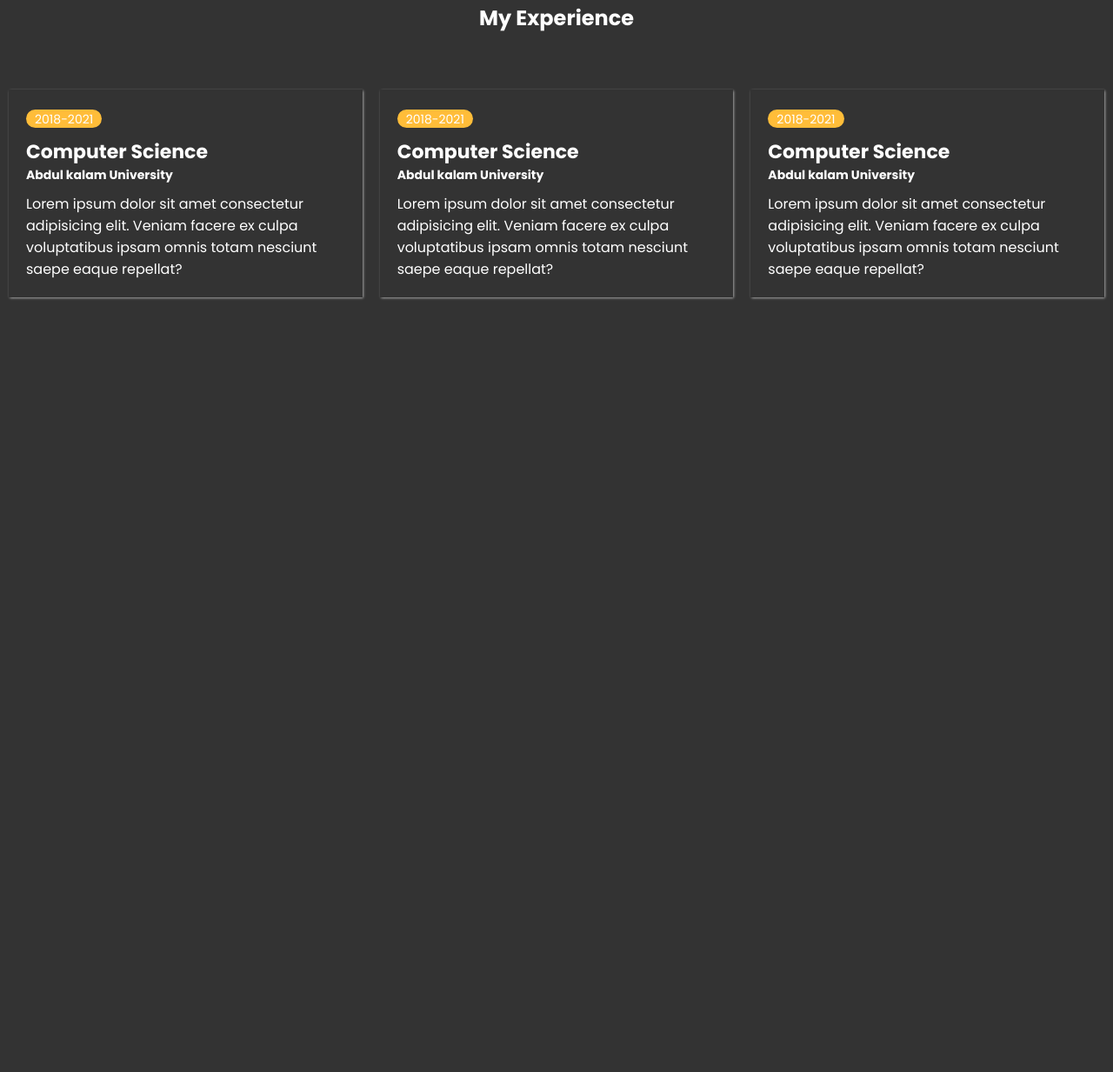
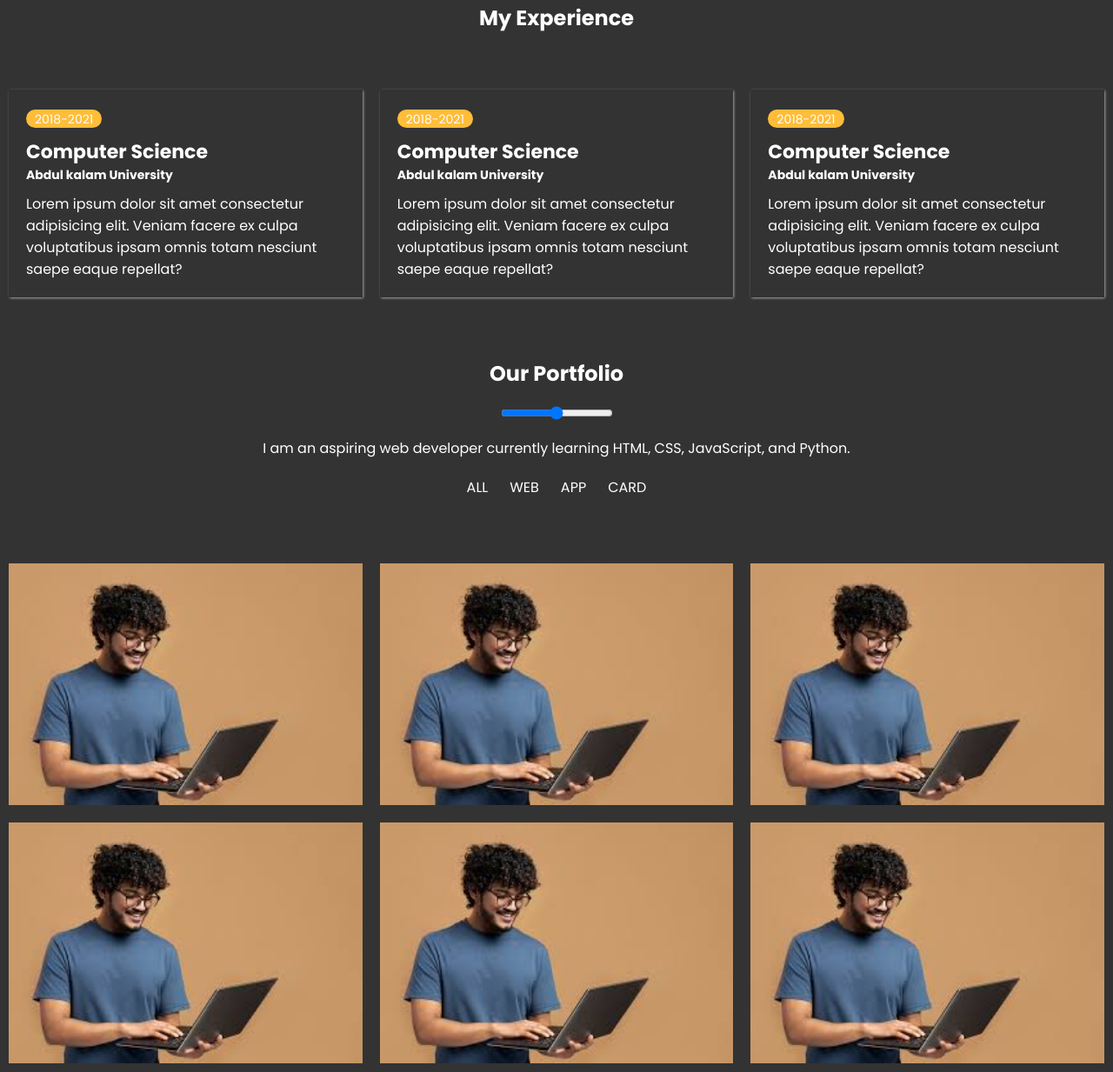
Before and after one commit to arshpull/ARSHAD-PORTFOLIO, a plain HTML site: page index.html in a window 1280 px wide. Shown: the part 2863-4096 px from the top of the page at 87% size. Before the commit the page ends 3215 px from the top, so only its background shows below. Drawn offline with Linux system fonts and the light colour scheme.

Commit message:
done portfolio section

```diff
--- a/index.html
+++ b/index.html
@@ -98,38 +98,45 @@
             <div class="top-services">
                 <h2>Our Services</h2>
                 <input type="range">
-                <p>I offer beginner-friendly web development services, including creating responsive websites, landing pages, and personal portfolios using HTML, CSS, and JavaScript.</p>
+                <p>I offer beginner-friendly web development services, including creating responsive websites, landing
+                    pages, and personal portfolios using HTML, CSS, and JavaScript.</p>
             </div>
             <div class="bottom-services">
                 <div class="box box1">
                     <div class="img-services"><i class="fa-brands fa-instagram"></i></div>
                     <h2>Web Design</h2>
-                    <p>Responsive Websites – Building simple, mobile-friendly websites using HTML, CSS, and JavaScript.</p>
+                    <p>Responsive Websites – Building simple, mobile-friendly websites using HTML, CSS, and JavaScript.
+                    </p>
                 </div>
                 <div class="box box2">
                     <div class="img-services"><i class="fa-brands fa-instagram"></i></div>
                     <h2>Web Design</h2>
-                    <p>Responsive Websites – Building simple, mobile-friendly websites using HTML, CSS, and JavaScript.</p>
+                    <p>Responsive Websites – Building simple, mobile-friendly websites using HTML, CSS, and JavaScript.
+                    </p>
                 </div>
                 <div class="box box3">
                     <div class="img-services"><i class="fa-brands fa-instagram"></i></div>
                     <h2>Web Design</h2>
-                    <p>Responsive Websites – Building simple, mobile-friendly websites using HTML, CSS, and JavaScript.</p>
+                    <p>Responsive Websites – Building simple, mobile-friendly websites using HTML, CSS, and JavaScript.
+                    </p>
                 </div>
                 <div class="box box4">
                     <div class="img-services"><i class="fa-brands fa-instagram"></i></div>
                     <h2>Web Design</h2>
-                    <p>Responsive Websites – Building simple, mobile-friendly websites using HTML, CSS, and JavaScript.</p>
+                    <p>Responsive Websites – Building simple, mobile-friendly websites using HTML, CSS, and JavaScript.
+                    </p>
                 </div>
                 <div class="box box5">
                     <div class="img-services"><i class="fa-brands fa-instagram"></i></div>
                     <h2>Web Design</h2>
-                    <p>Responsive Websites – Building simple, mobile-friendly websites using HTML, CSS, and JavaScript.</p>
+                    <p>Responsive Websites – Building simple, mobile-friendly websites using HTML, CSS, and JavaScript.
+                    </p>
                 </div>
                 <div class="box box16">
                     <div class="img-services"><i class="fa-brands fa-instagram"></i></div>
                     <h2>Web Design</h2>
-                    <p>Responsive Websites – Building simple, mobile-friendly websites using HTML, CSS, and JavaScript.</p>
+                    <p>Responsive Websites – Building simple, mobile-friendly websites using HTML, CSS, and JavaScript.
+                    </p>
                 </div>
             </div>
         </section>
@@ -145,19 +152,22 @@
                     <span>2018-2021</span>
                     <h2>Computer Science</h2>
                     <h4>Abdul kalam University</h4>
-                    <p>Lorem ipsum dolor sit amet consectetur adipisicing elit. Veniam facere ex culpa voluptatibus ipsam omnis totam nesciunt saepe eaque repellat?</p>
+                    <p>Lorem ipsum dolor sit amet consectetur adipisicing elit. Veniam facere ex culpa voluptatibus
+                        ipsam omnis totam nesciunt saepe eaque repellat?</p>
                 </div>
-                 <div class="box box3">
+                <div class="box box3">
                     <span>2018-2021</span>
                     <h2>Computer Science</h2>
                     <h4>Abdul kalam University</h4>
-                    <p>Lorem ipsum dolor sit amet consectetur adipisicing elit. Veniam facere ex culpa voluptatibus ipsam omnis totam nesciunt saepe eaque repellat?</p>
+                    <p>Lorem ipsum dolor sit amet consectetur adipisicing elit. Veniam facere ex culpa voluptatibus
+                        ipsam omnis totam nesciunt saepe eaque repellat?</p>
                 </div>
-                 <div class="box box4">
+                <div class="box box4">
                     <span>2018-2021</span>
                     <h2>Computer Science</h2>
                     <h4>Abdul kalam University</h4>
-                    <p>Lorem ipsum dolor sit amet consectetur adipisicing elit. Veniam facere ex culpa voluptatibus ipsam omnis totam nesciunt saepe eaque repellat?</p>
+                    <p>Lorem ipsum dolor sit amet consectetur adipisicing elit. Veniam facere ex culpa voluptatibus
+                        ipsam omnis totam nesciunt saepe eaque repellat?</p>
                 </div>
 
 
@@ -168,21 +178,59 @@
                     <span>2018-2021</span>
                     <h2>Computer Science</h2>
                     <h4>Abdul kalam University</h4>
-                    <p>Lorem ipsum dolor sit amet consectetur adipisicing elit. Veniam facere ex culpa voluptatibus ipsam omnis totam nesciunt saepe eaque repellat?</p>
+                    <p>Lorem ipsum dolor sit amet consectetur adipisicing elit. Veniam facere ex culpa voluptatibus
+                        ipsam omnis totam nesciunt saepe eaque repellat?</p>
                 </div>
-                 <div class="box box3">
+                <div class="box box3">
                     <span>2018-2021</span>
                     <h2>Computer Science</h2>
                     <h4>Abdul kalam University</h4>
-                    <p>Lorem ipsum dolor sit amet consectetur adipisicing elit. Veniam facere ex culpa voluptatibus ipsam omnis totam nesciunt saepe eaque repellat?</p>
+                    <p>Lorem ipsum dolor sit amet consectetur adipisicing elit. Veniam facere ex culpa voluptatibus
+                        ipsam omnis totam nesciunt saepe eaque repellat?</p>
                 </div>
-                 <div class="box box4">
+                <div class="box box4">
                     <span>2018-2021</span>
                     <h2>Computer Science</h2>
                     <h4>Abdul kalam University</h4>
-                    <p>Lorem ipsum dolor sit amet consectetur adipisicing elit. Veniam facere ex culpa voluptatibus ipsam omnis totam nesciunt saepe eaque repellat?</p>
+                    <p>Lorem ipsum dolor sit amet consectetur adipisicing elit. Veniam facere ex culpa voluptatibus
+                        ipsam omnis totam nesciunt saepe eaque repellat?</p>
                 </div>
 
+        </section>
+        <section id="portfolio">
+            <div class="top-portfolio">
+                <h2>Our Portfolio</h2>
+                <input type="range">
+                <p>I am an aspiring web developer currently learning HTML, CSS, JavaScript, and Python.</p>
+            </div>
+            <div class="bottom-portfolio">
+                <div class="list-portfolio box-s">
+                    <ul>
+                        <li>ALL</li>
+                        <li>WEB</li>
+                        <li>APP</li>
+                        <li>CARD</li>
+                    </ul>
+                </div>
+                <div class="box-portfolio box1">
+                    <img src="./images.jpeg" alt="">
+                </div>
+                <div class="box-portfolio box2">
+                    <img src="./images.jpeg" alt="">
+                </div>
+                <div class="box-portfolio box3">
+                    <img src="./images.jpeg" alt="">
+                </div>
+                <div class="box-portfolio box4">
+                    <img src="./images.jpeg" alt="">
+                </div>
+                <div class="box-portfolio box5">
+                    <img src="./images.jpeg" alt="">
+                </div>
+                <div class="box-portfolio box6">
+                    <img src="./images.jpeg" alt="">
+                </div>
+            </div>
         </section>
 
     </main>
--- a/style.css
+++ b/style.css
@@ -323,3 +323,79 @@ main{
     font-size: 14px;
 }
 /* Resume Ends Here*/
+/* portfolio starts here */
+#portfolio{
+    display: flex;
+    flex-direction: column;
+    color: var(--primarycolor);
+    padding: 10px;
+}
+.top-portfolio{
+    display: flex;
+    flex-direction: column;
+    justify-content: center;
+    align-items: center;
+    gap: 20px;
+}
+.bottom-portfolio{
+    display: grid;
+    grid-template-columns: repeat(3,1fr);
+    gap: 20px;
+}
+.bottom-portfolio>.box-s{
+    height: 100px;
+    grid-column-start: 1;
+    grid-column-end: 4;
+    grid-row-start: 1;
+    grid-row-end: 2;
+}
+.bottom-portfolio>.box-s>ul{
+    margin-top: 20px;
+    list-style: none;
+    display:flex ;
+    justify-content: center;
+    gap: 25px;
+}
+.bottom-portfolio>.box1{
+    grid-column-start: 1;
+    grid-column-end: 2;
+    grid-row-start: 2;
+    grid-row-end: 3;
+}
+.bottom-portfolio>.box2{
+    grid-column-start: 2;
+    grid-column-end: 3;
+    grid-row-start: 2;
+    grid-row-end: 3;
+}
+.bottom-portfolio>.box3{
+    grid-column-start: 3;
+    grid-column-end: 4;
+    grid-row-start: 2;
+    grid-row-end: 3;
+}
+.bottom-portfolio>.box4{
+    grid-column-start: 1;
+    grid-column-end: 2;
+    grid-row-start: 3;
+    grid-row-end: 4;
+}
+.bottom-portfolio>.box5{
+    grid-column-start: 2;
+    grid-column-end: 3;
+    grid-row-start: 3;
+    grid-row-end: 4;
+}
+.bottom-portfolio>.box3{
+    grid-column-start: 3;
+    grid-column-end: 4;
+    grid-row-start: 3;
+    grid-row-end: 4;
+}
+.bottom-portfolio>.box-portfolio>img{
+    width: 100%;
+    height: 100%;
+}
+
+
+/* portfolio Ends here */
```
Also changed, not shown: images.jpeg (added).
